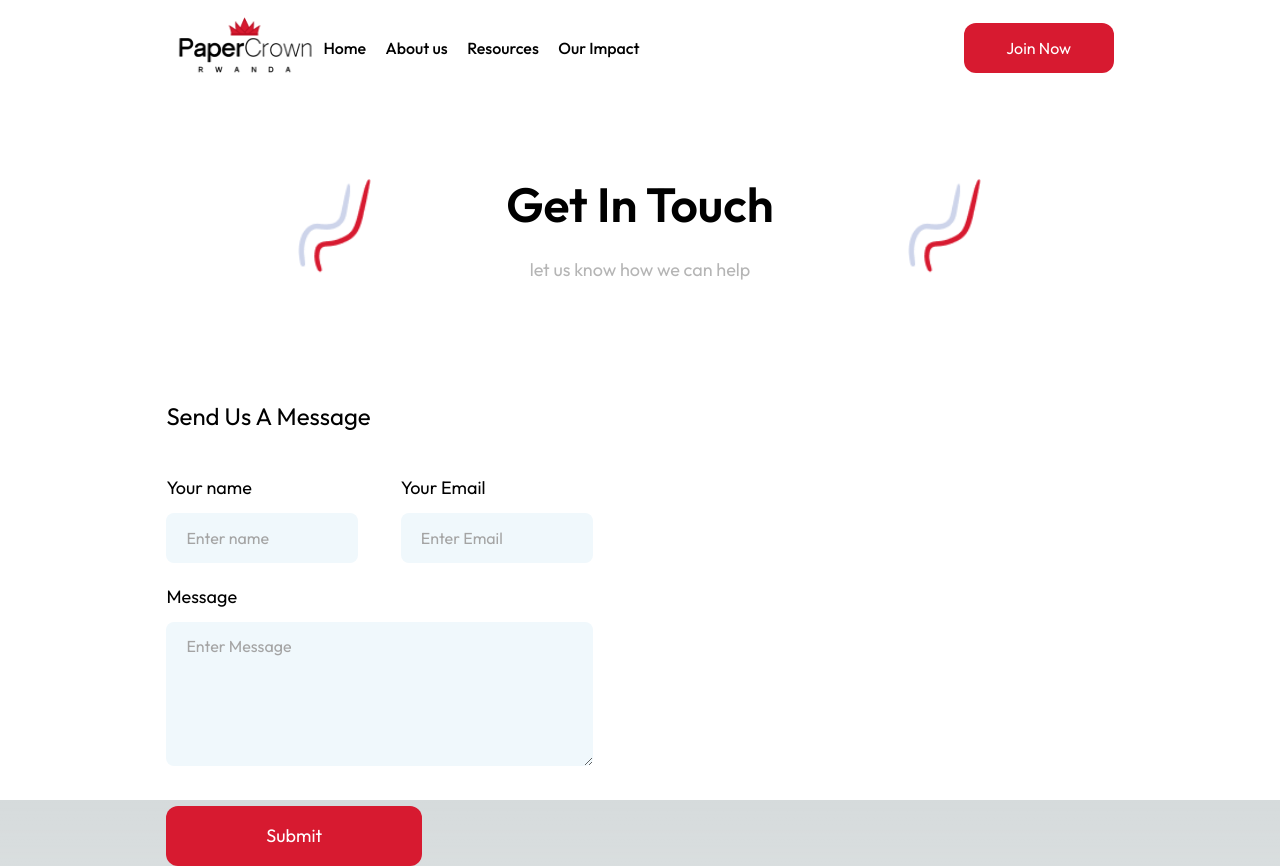
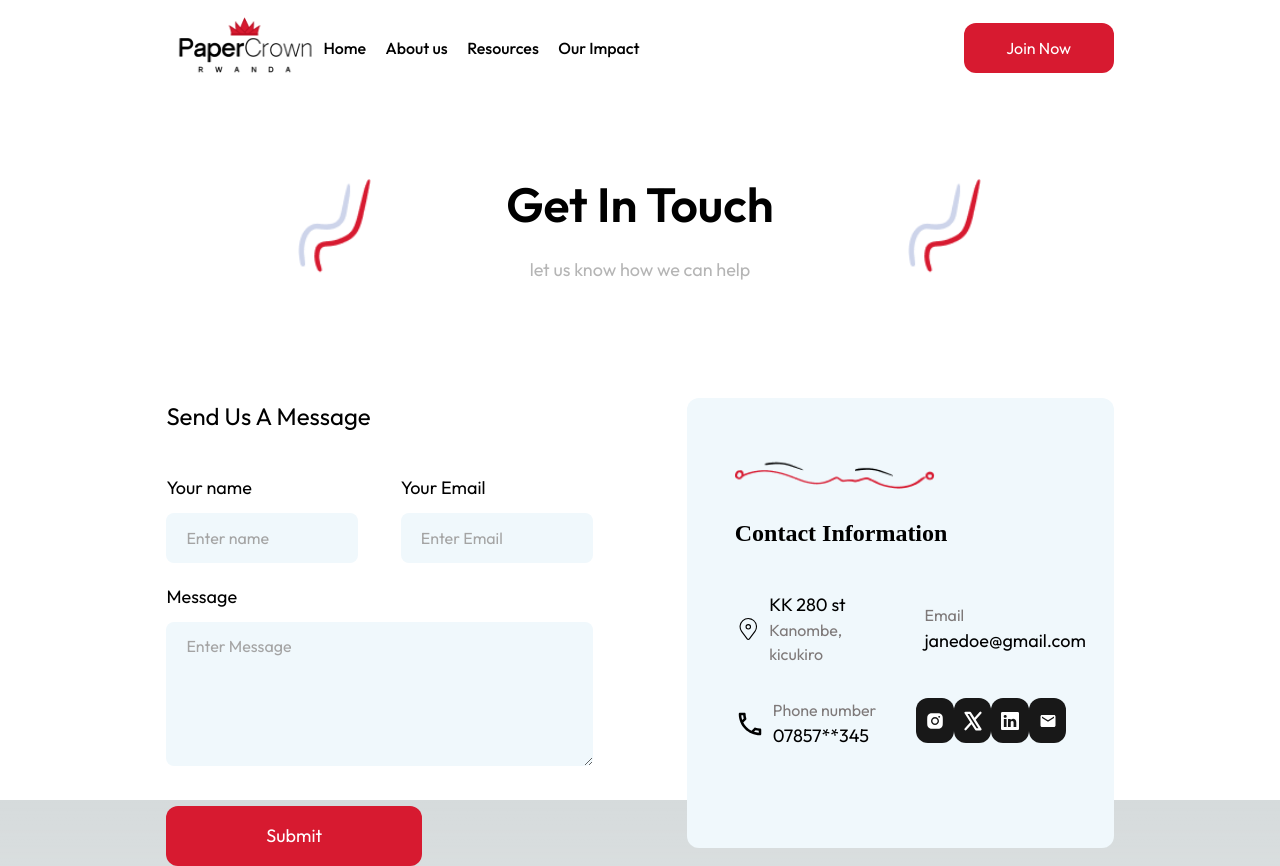
Before and after one commit to Toussaint-Manzi/paper-crown, a Next.js app: page /contact in a window 1280 px wide. Built offline with nearby package versions, Linux system fonts and the light colour scheme; a web font is replaced by a local one.

Commit message:
added the last section on the contact page

```diff
--- a/src/app/components/Footer.js
+++ b/src/app/components/Footer.js
@@ -4,7 +4,6 @@ import Link from 'next/link';
 import logo from '../../../public/assets/images/logo_light.png';
 import styles from '../styles/home.module.css';
 import { BsTwitter, BsLinkedin } from 'react-icons/bs';
-
 import { AiFillInstagram } from 'react-icons/ai';
 import { MdEmail } from 'react-icons/md';
 
--- a/src/app/contact/page.js
+++ b/src/app/contact/page.js
@@ -3,6 +3,15 @@ import Navbar from '../components/Navbar';
 import styles from '../styles/home.module.css';
 import Image from 'next/image';
 import decor from '../../../public/assets/images/decor2.png';
+import decor2 from '../../../public/assets/images/decor3.png';
+import { CiLocationOn } from "react-icons/ci";
+import { BiMessageMinus } from "react-icons/bi";
+import Link from 'next/link';
+import { BsTwitter, BsLinkedin } from 'react-icons/bs';
+import { AiFillInstagram } from 'react-icons/ai';
+import { MdEmail } from 'react-icons/md';
+import { MdOutlineLocalPhone } from "react-icons/md";
+
 
 
 const Contact = () => {
@@ -55,6 +64,56 @@ const Contact = () => {
                         </button>
                     </form>
                 </div>
+                <div className='w-[45%] bg-[#f0f8fc] h-[450px] p-[5%] rounded-xl'>
+                    <div className='relative w-[200px] h-[50px]'>
+                        <Image
+                            src={decor2}
+                            layout="fill"
+                            objectFit="contain"
+                            alt="Person"
+                        />
+                    </div>
+                    <h1 className={`text-[24px] text-black capitalize mb-10 font-[600] ${styles.myFont2} mt-5`}>Contact Information</h1>
+                    <div className='w-full grid grid-cols-2 gap-8 justify-between'>
+                        <div className=' flex justify-start items-center'>
+                            <CiLocationOn className='text-black text-3xl mr-2'/>
+                            <div className='flex flex-col justify-center'>
+                                <h1 className='text-black text-[18px]'>KK 280 st</h1>
+                                <h1 className='text-[#7E7979] text-[16px]'>Kanombe, kicukiro</h1>
+                            </div>
+                        </div>
+                        <div className=' flex justify-start items-center'>
+                            <BiMessageMinus className='text-black text-3xl mr-2'/>
+                            <div className='flex flex-col justify-center'>
+                                <h1 className='text-[#7E7979] text-[16px]'>Email</h1>
+                                <h1 className='text-black text-[18px]'>janedoe@gmail.com</h1>
+                            </div>
+                        </div>
+                        <div className=' flex justify-start items-center'>
+                            <MdOutlineLocalPhone className='text-black text-3xl mr-2'/>
+                            <div className='flex flex-col justify-center'>
+                                <h1 className='text-[#7E7979] text-[16px]'>Phone number</h1>
+                                <h1 className='text-black text-[18px]'>07857**345</h1>
+                            </div>
+                        </div>
+                        <div className=''>
+                            <div className='w-full flex items-center justify-between'>
+                                <Link href="https://www.instagram.com/dope_initiatives/" target='_blank' className='w-[45px] h-[45px] xs:w-[40px] xs:h-[40px] bg-[#181818] rounded-xl flex justify-center items-center cursor-pointer hover:bg-amber-500 hover:transition-all hover:duration-300'>
+                                    <AiFillInstagram className='text-white text-xl'/>
+                                </Link>
+                                <Link href="https://x.com/Dope_Initiative" target='_blank' className='w-[45px] h-[45px] xs:w-[40px] xs:h-[40px] bg-[#181818] rounded-xl flex justify-center items-center cursor-pointer hover:bg-amber-500 hover:transition-all hover:duration-300'>
+                                    <svg xmlns="http://www.w3.org/2000/svg" width="1.5em" height="1.5em" viewBox="0 0 256 256"><path fill="#fff" d="m218.12 209.56l-61-95.8l59.72-65.69a12 12 0 0 0-17.76-16.14l-55.27 60.84l-37.69-59.21A12 12 0 0 0 96 28H48a12 12 0 0 0-10.12 18.44l61 95.8l-59.76 65.69a12 12 0 1 0 17.76 16.14l55.31-60.84l37.69 59.21A12 12 0 0 0 160 228h48a12 12 0 0 0 10.12-18.44M166.59 204L69.86 52h19.55l96.73 152Z"/></svg>
+                                </Link>
+                                <Link href="https://www.linkedin.com/company/dopeinitiatives" target='_blank' className='w-[45px] h-[45px] xs:w-[40px] xs:h-[40px] bg-[#181818] rounded-xl flex justify-center items-center cursor-pointer hover:bg-amber-500 hover:transition-all hover:duration-300'>
+                                    <BsLinkedin className='text-white text-lg'/>
+                                </Link>
+                                <Link href="mailto:dopeinitiativesltd@gmail.com" target='_blank' className='w-[45px] h-[45px] xs:w-[40px] xs:h-[40px] bg-[#181818] rounded-xl flex justify-center items-center cursor-pointer hover:bg-amber-500 hover:transition-all hover:duration-300'>
+                                    <MdEmail className='text-white text-lg'/>
+                                </Link>
+                            </div>
+                        </div>
+                    </div>
+                </div>
             </div>
         </div>
     </div>
```
Also changed, not shown: public/assets/images/decor3.png (added).
